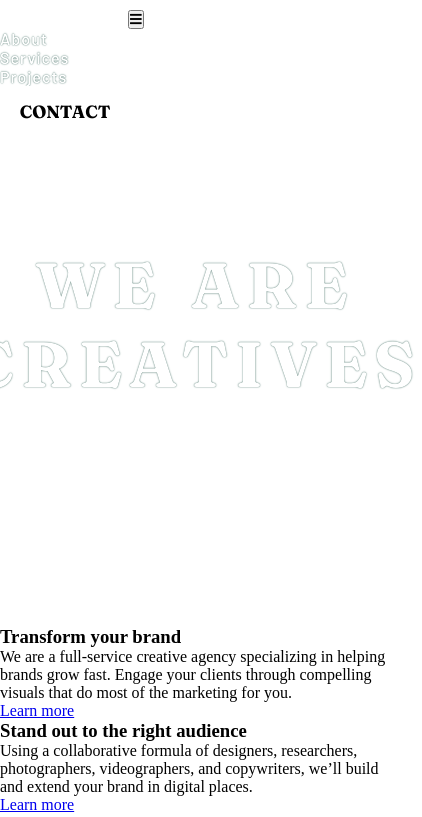
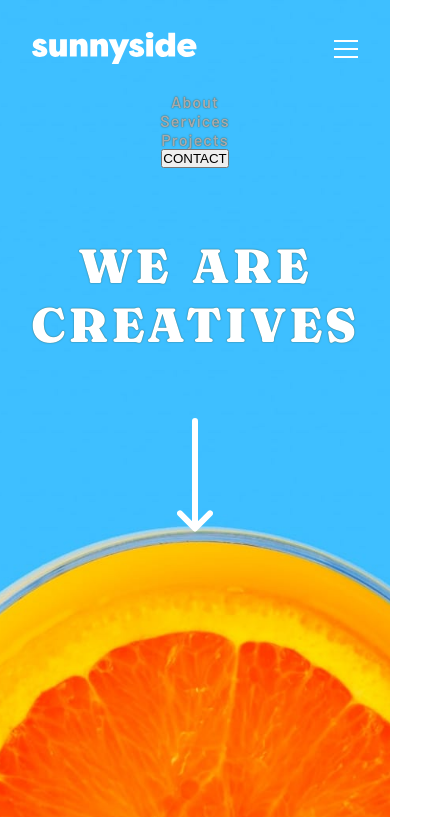
Before and after one commit to hdelgad3/Sunnyside-Agency-LandingPage, a plain HTML site: page index.html in a window 390 px wide. Shown: the top 817 px of the page, 422 px wide, since content can reach past the window. Drawn offline with Linux system fonts and the light colour scheme.

Commit message:
mobile view changes

```diff
--- a/index.html
+++ b/index.html
@@ -25,7 +25,7 @@
       <div class='navSection'>
         <div class='navHeader' >
           <a href='#'><img src='/images/logo.svg' alt='Sunny Logo' class='logo' /></a>
-          <button class='toggleBtn'><i class='fas fa-bars' ></i></button>
+          <button class='toggleBtn'><img src='/images/icon-hamburger.svg'/></button>
         </div>
         <ul class='links'>
           <li><a href=#About>About</a></li>
--- a/layout.scss
+++ b/layout.scss
@@ -1,28 +1,7 @@
-@import url('https://fonts.googleapis.com/css2?family=Barlow:wght@600&family=Fraunces:wght@700;900&display=swap');
+@import  './scss/color-font';
+@import './scss/image-format';
 
-/* Primary colors */
-$primary-soft-red: hsl(7, 99%, 70%);
-$primary-yellow:   hsl(51, 100%, 49%);
-$primary-dark-desaturated-cyan: hsl(167, 40%, 24%);
-$primary-dark-blue: hsl(198, 62%, 26%);
-$primary-moderate-cyan: hsl(168, 34%, 41%);
-
-/* Neutral colors */
-$neutral--very-dark-blue: hsl(212, 27%, 19%);
-$neutral-very-dark-greyish-blue: hsl(213,9%,39%);
-$neutral-dark-greyish-blue: hsl(232,10%,55%);
-$neutral-greyish-blue: hsl(210,4%, 67%);
-$neutral-white: hsl(0,0%,100%);
-
-/* Body font size */
-$body-font-size: 18px;
-
-/* Font families and weights */
-$barlow-font: 'Barlow';
-$weight-600: 600;
-$fraunces-font: 'Fraunces';
-$weight-700: 700;
-$weight-900: 900;
+// Mobile scss/css in another file.
 
 *,
 ::after,
@@ -31,16 +10,78 @@ $weight-900: 900;
   padding: 0;
   box-sizing: border-box;
 }
-@mixin bgImage($url){
-    background-image: url(#{$url});
-    background-repeat: no-repeat;
-    background-size: cover;
-    background-position: center;
-}
+
 
 body{
     background-color: $neutral-white;
 }
+@media screen and (max-width: 1023px){
+    header{
+        @include bgImage('./images/mobile/image-header.jpg');
+        height:100vh;
+    }
+    .navSection{
+            height:15vh;
+
+        .navHeader{
+            padding:2rem;
+            display: flex;
+            justify-content: space-between;
+        }
+        .logo{
+            height:2rem;
+        }
+        .toggleBtn{
+            background-color: transparent;
+            border: none;
+            cursor: pointer;
+        }
+        .links{
+            list-style-type: none;
+            display:flex;
+            justify-content: center;
+            align-items: center;
+            flex-direction: column;
+            height:60px;
+            a{
+
+                display: block;
+                text-decoration: none;
+                color: $neutral-greyish-blue;
+                font-weight: $weight-600;
+                font-family: $barlow-font;
+                letter-spacing: 1px;
+                font-size: 1rem;
+                text-shadow: 0 0 1.5px $primary-dark-desaturated-cyan;
+            }
+        }
+    }
+    .headerMid{
+        display:flex;
+        justify-content: center;
+        align-items: center;
+        flex-direction: column;
+        height: 450px;
+        h1{
+            color: $neutral-white;
+            text-transform: uppercase;
+            letter-spacing: 2.9px;
+            word-spacing: 0.5rem;
+            font-family: $fraunces-font;
+            font-weight: $weight-900;
+            font-size: 3rem;
+            margin: 4rem;
+            text-align: center;
+            text-shadow: 0 0 1.5px $primary-dark-desaturated-cyan;
+        }
+        img{
+            height: auto;
+        }
+    }
+}
+
+@media screen and (min-width: 1024px) {
+
     .links{
         list-style-type: none;
         a{
@@ -77,7 +118,7 @@ body{
             letter-spacing: 7px;
             word-spacing: 0.5rem;
             font-family: $fraunces-font;
-        font-weight: bold;
+            font-weight: $weight-900;
             font-size: 4rem;
             margin: 6.8rem;
             text-align: center;
@@ -88,9 +129,6 @@ body{
         }
     }
 
-
-
-@media screen and (min-width: 1024px) {
     @for $x from 1 through 2{
         .container#{$x} {width:512px}
     }
@@ -238,7 +276,9 @@ body{
         justify-content: space-between;
         align-items: center;
         height:900px;
-
+        div{
+            display:flex;
+        }
         h2{
             font-family: $fraunces-font;
             color: $neutral-greyish-blue;
@@ -257,7 +297,7 @@ body{
         }
         p{
             line-height: 2rem;
-            font-size: 1rem;
+            font-size: clamp(1rem,1vw,3rem);
             font-family: $barlow-font;
             color:$neutral-very-dark-greyish-blue;
             font-size: $body-font-size;
@@ -279,7 +319,7 @@ body{
     @for $x from 1 through 3{
         .client#{$x} {
             text-align:center;
-            margin: 5rem;
+            margin: 4rem;
 
             @if $x == 1{
                 grid-area: 2/1/3/2;
--- /dev/null
+++ b/scss/_color-font.scss
@@ -0,0 +1,25 @@
+@import url('https://fonts.googleapis.com/css2?family=Barlow:wght@600&family=Fraunces:wght@700;900&display=swap');
+
+/* Primary colors */
+$primary-soft-red: hsl(7, 99%, 70%);
+$primary-yellow:   hsl(51, 100%, 49%);
+$primary-dark-desaturated-cyan: hsl(167, 40%, 24%);
+$primary-dark-blue: hsl(198, 62%, 26%);
+$primary-moderate-cyan: hsl(168, 34%, 41%);
+
+/* Neutral colors */
+$neutral--very-dark-blue: hsl(212, 27%, 19%);
+$neutral-very-dark-greyish-blue: hsl(213,9%,39%);
+$neutral-dark-greyish-blue: hsl(232,10%,55%);
+$neutral-greyish-blue: hsl(210,4%, 67%);
+$neutral-white: hsl(0,0%,100%);
+
+/* Body font size */
+$body-font-size: 18px;
+
+/* Font families and weights */
+$barlow-font: 'Barlow';
+$weight-600: 600;
+$fraunces-font: 'Fraunces';
+$weight-700: 700;
+$weight-900: 900;
--- /dev/null
+++ b/scss/_image-format.scss
@@ -0,0 +1,6 @@
+@mixin bgImage($url){
+    background-image: url(#{$url});
+    background-repeat: no-repeat;
+    background-size: cover;
+    background-position: center;
+}
```
Also changed, not shown: layout.css, 1 other file. Lines whose indentation alone changed are shown as unchanged.
